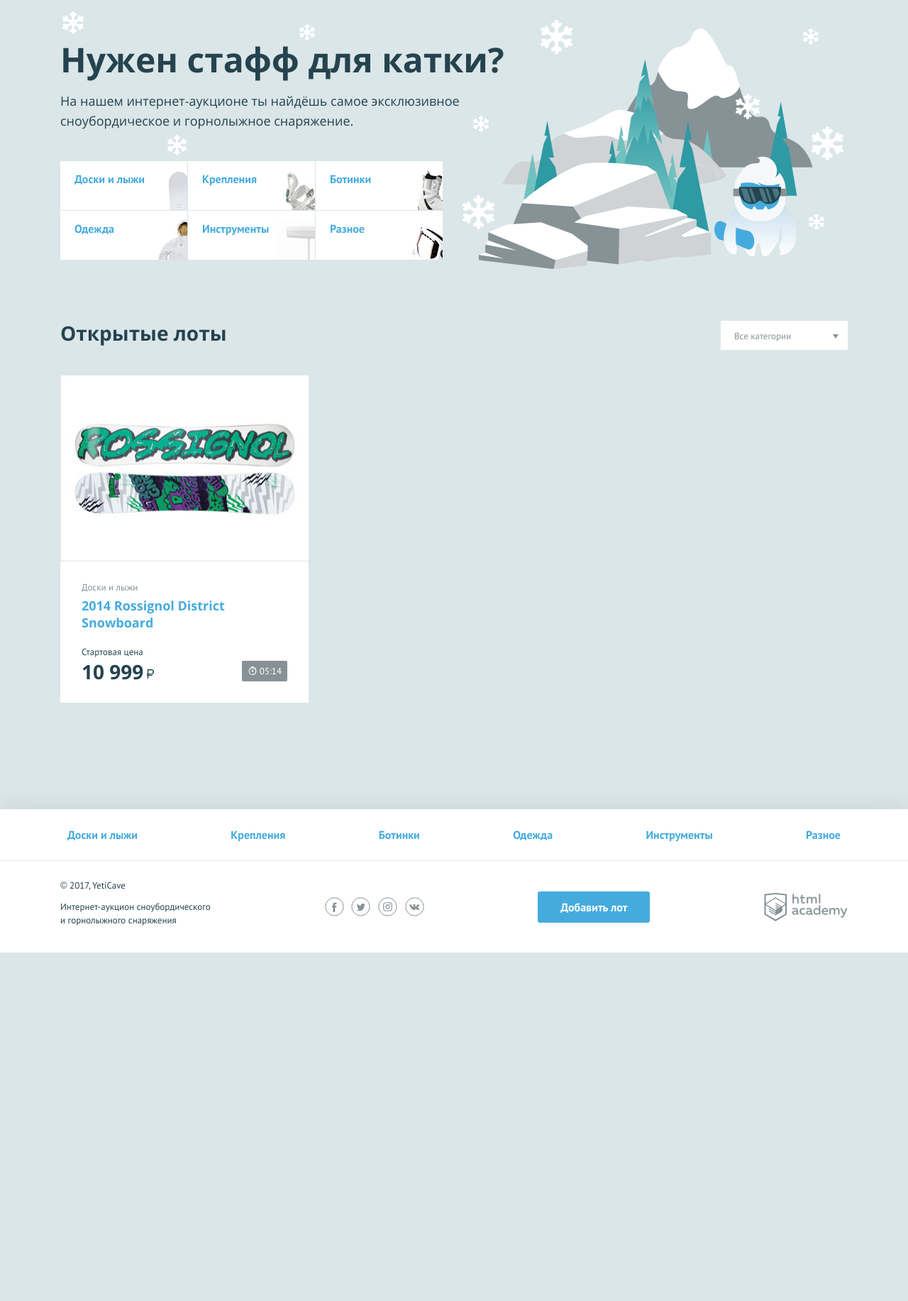
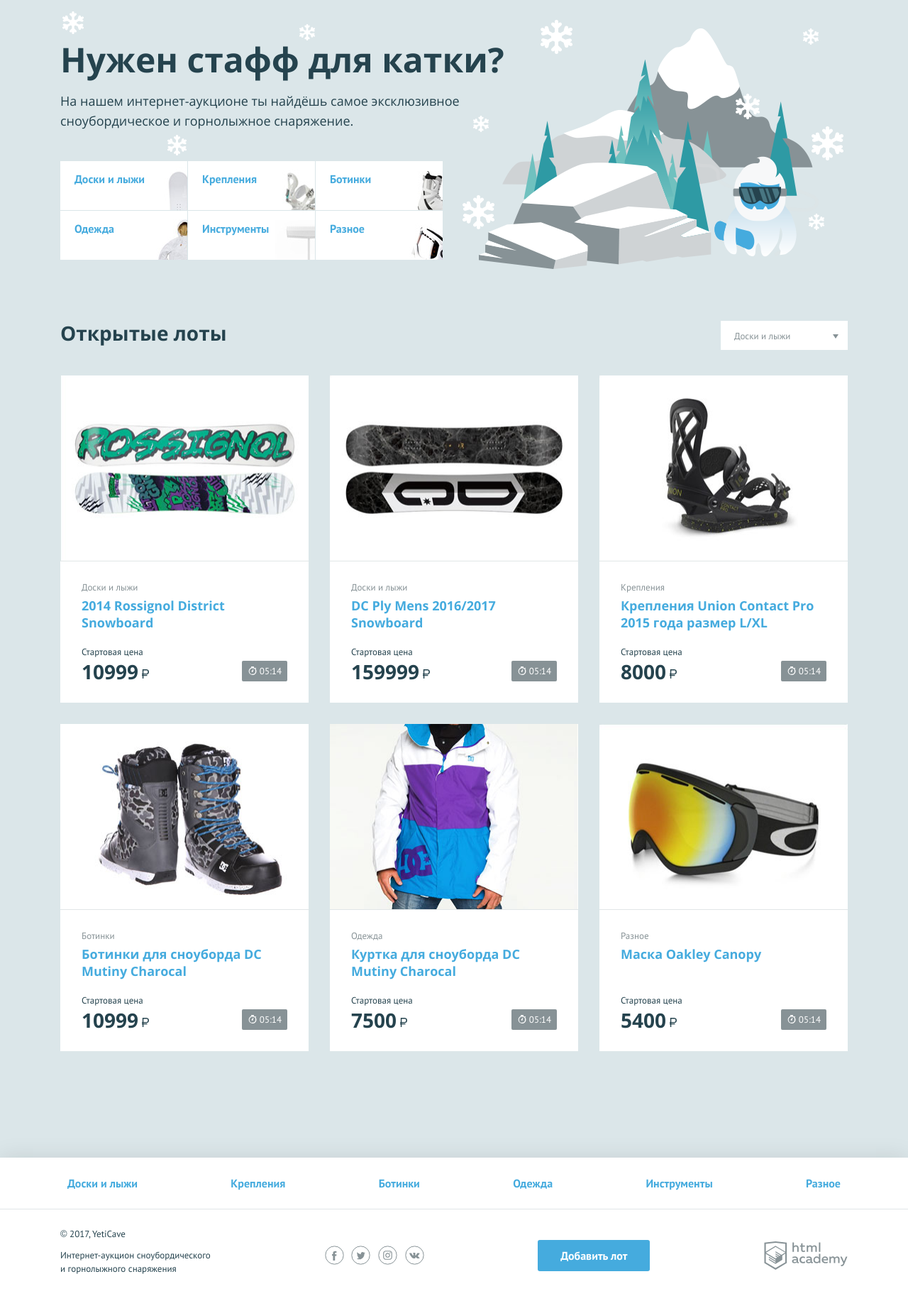
Before and after one commit to Starushchenko/129900-yeticave, a PHP site: page / in a window 1280 px wide. Shown: the part 107-1940 px from the top of the page at 71% size. Before the commit the page ends 1449 px from the top, so only its background shows below. Run offline with PHP 8.4, Linux system fonts and the light colour scheme.

Commit message:
Вывод лотов итерацией из массива

```diff
--- a/index.php
+++ b/index.php
@@ -1,7 +1,7 @@
 <?php
 $is_auth = (bool) rand(0, 1);
 
-$user_name = 'Константин';
+$user_title = 'Константин';
 $user_avatar = 'img/user.jpg';
 
 // устанавливаем часовой пояс в Московское время
@@ -39,8 +39,8 @@ $lot_time_remaining = str_pad(floor($difference/3600), 2, '0', STR_PAD_LEFT) . "
             <img src="img/logo.svg" width="160" height="39" alt="Логотип компании YetiCave">
         </a>
         <form class="main-header__search" method="get" action="https://echo.htmlacademy.ru">
-            <input type="search" name="search" placeholder="Поиск лота">
-            <input class="main-header__search-btn" type="submit" name="find" value="Найти">
+            <input type="search" title="search" placeholder="Поиск лота">
+            <input class="main-header__search-btn" type="submit" title="find" value="Найти">
         </form>
         <a class="main-header__add-lot button" href="add-lot.html">Добавить лот</a>
 
@@ -51,7 +51,7 @@ $lot_time_remaining = str_pad(floor($difference/3600), 2, '0', STR_PAD_LEFT) . "
                 <img src="<?= $user_avatar ?>" width="40" height="40" alt="Пользователь">
             </div>
             <div class="user-menu__logged">
-                <p><?= $user_name ?></p>
+                <p><?= $user_title ?></p>
             </div>
         <? else :?>
             <ul class="user-menu__list">
@@ -92,21 +92,83 @@ $lot_time_remaining = str_pad(floor($difference/3600), 2, '0', STR_PAD_LEFT) . "
             </li>
         </ul>
     </section>
+    <? $lots_categories = ["Доски и лыжи", "Крепления", "Ботинки", "Одежда", "Инструменты", "Разное"] ?>
     <section class="lots">
         <div class="lots__header">
             <h2>Открытые лоты</h2>
             <select class="lots__select">
-                <option>Все категории</option>
+                <? foreach ($lots_categories as $key => $lot_cat) {
+                    print("<option>$lot_cat</option>");
+                } ?>
+                <?/*<option>Все категории</option>
                 <option>Доски и лыжи</option>
                 <option>Крепления</option>
                 <option>Ботинки</option>
                 <option>Одежда</option>
                 <option>Инструменты</option>
-                <option>Разное</option>
+                <option>Разное</option>*/?>
             </select>
         </div>
+        <? $lots_list = [
+            0 => [
+                "title" => "2014 Rossignol District Snowboard",
+                "category" => "Доски и лыжи",
+                "price" => "10999",
+                "src" => "img/lot-1.jpg"
+            ],
+            1 => [
+                "title" => "DC Ply Mens 2016/2017 Snowboard",
+                "category" => "Доски и лыжи",
+                "price" => "159999",
+                "src" => "img/lot-2.jpg"
+            ],
+            2 => [
+                "title" => "Крепления Union Contact Pro 2015 года размер L/XL",
+                "category" => "Крепления",
+                "price" => "8000",
+                "src" => "img/lot-3.jpg"
+            ],
+            3 => [
+                "title" => "Ботинки для сноуборда DC Mutiny Charocal",
+                "category" => "Ботинки",
+                "price" => "10999",
+                "src" => "img/lot-4.jpg"
+            ],
+            4 => [
+                "title" => "Куртка для сноуборда DC Mutiny Charocal",
+                "category" => "Одежда",
+                "price" => "7500",
+                "src" => "img/lot-5.jpg"
+            ],
+            5 => [
+                "title" => "Маска Oakley Canopy",
+                "category" => "Разное",
+                "price" => "5400",
+                "src" => "img/lot-6.jpg"
+            ]
+        ] ?>
         <ul class="lots__list">
-            <li class="lots__item lot">
+            <? foreach ($lots_list as $key => $lot) :?>
+                <li class="lots__item lot">
+                    <div class="lot__image">
+                        <img src="<?= $lot["src"] ?>" width="350" height="260" alt="Сноуборд">
+                    </div>
+                    <div class="lot__info">
+                        <span class="lot__category"><?= $lot["category"] ?></span>
+                        <h3 class="lot__title"><a class="text-link" href="lot.html"><?= $lot["title"] ?></a></h3>
+                        <div class="lot__state">
+                            <div class="lot__rate">
+                                <span class="lot__amount">Стартовая цена</span>
+                                <span class="lot__cost"><?= $lot["price"] ?><b class="rub">р</b></span>
+                            </div>
+                            <div class="lot__timer timer">
+                                <?=$lot_time_remaining;?>
+                            </div>
+                        </div>
+                    </div>
+                </li>
+            <? endforeach; ?>
+            <?/*<li class="lots__item lot">
                 <div class="lot__image">
                     <img src="img/lot-1.jpg" width="350" height="260" alt="Сноуборд">
                 </div>
@@ -123,7 +185,7 @@ $lot_time_remaining = str_pad(floor($difference/3600), 2, '0', STR_PAD_LEFT) . "
                         </div>
                     </div>
                 </div>
-            </li>
+            </li>*/?>
         </ul>
     </section>
 </main>
```
